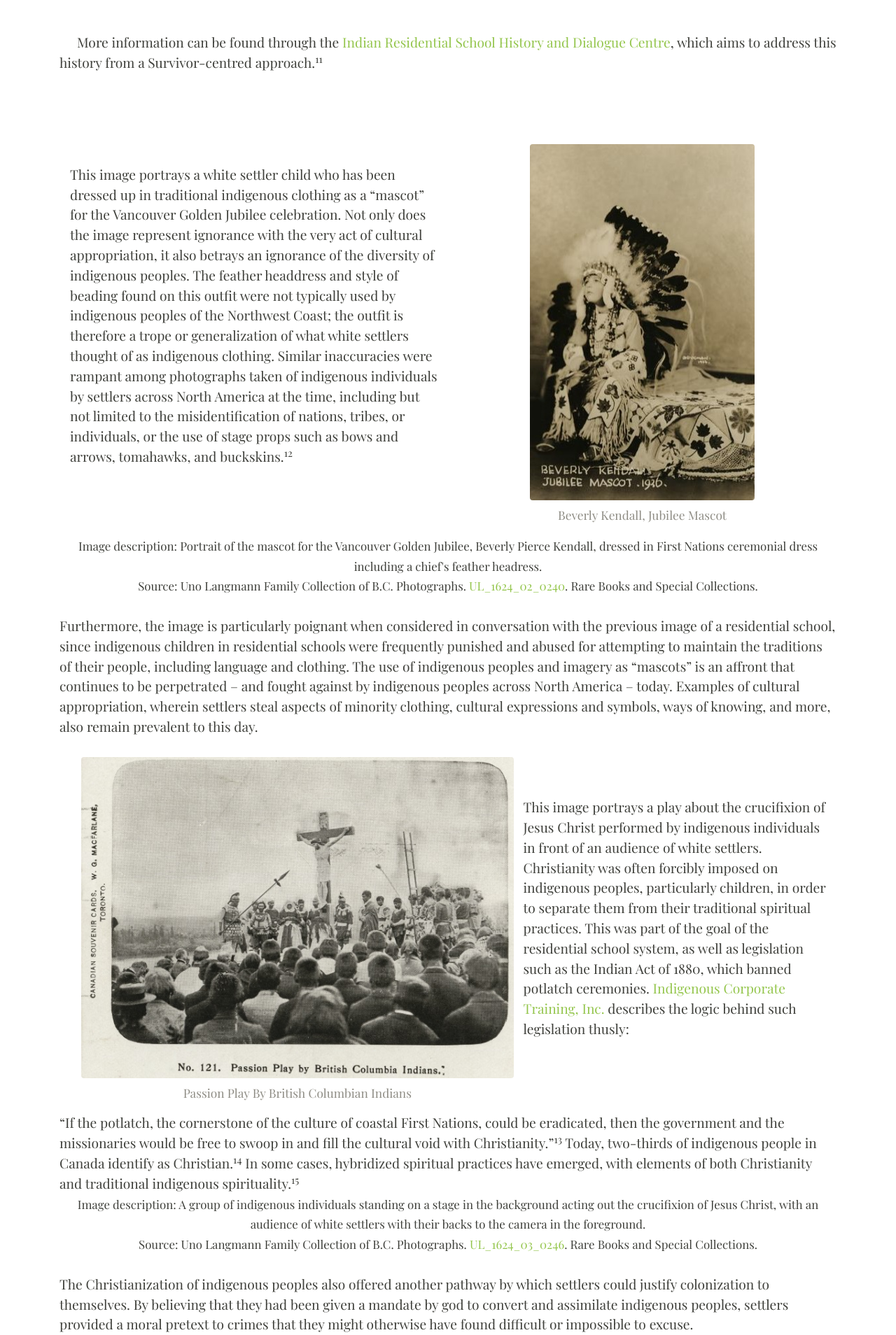
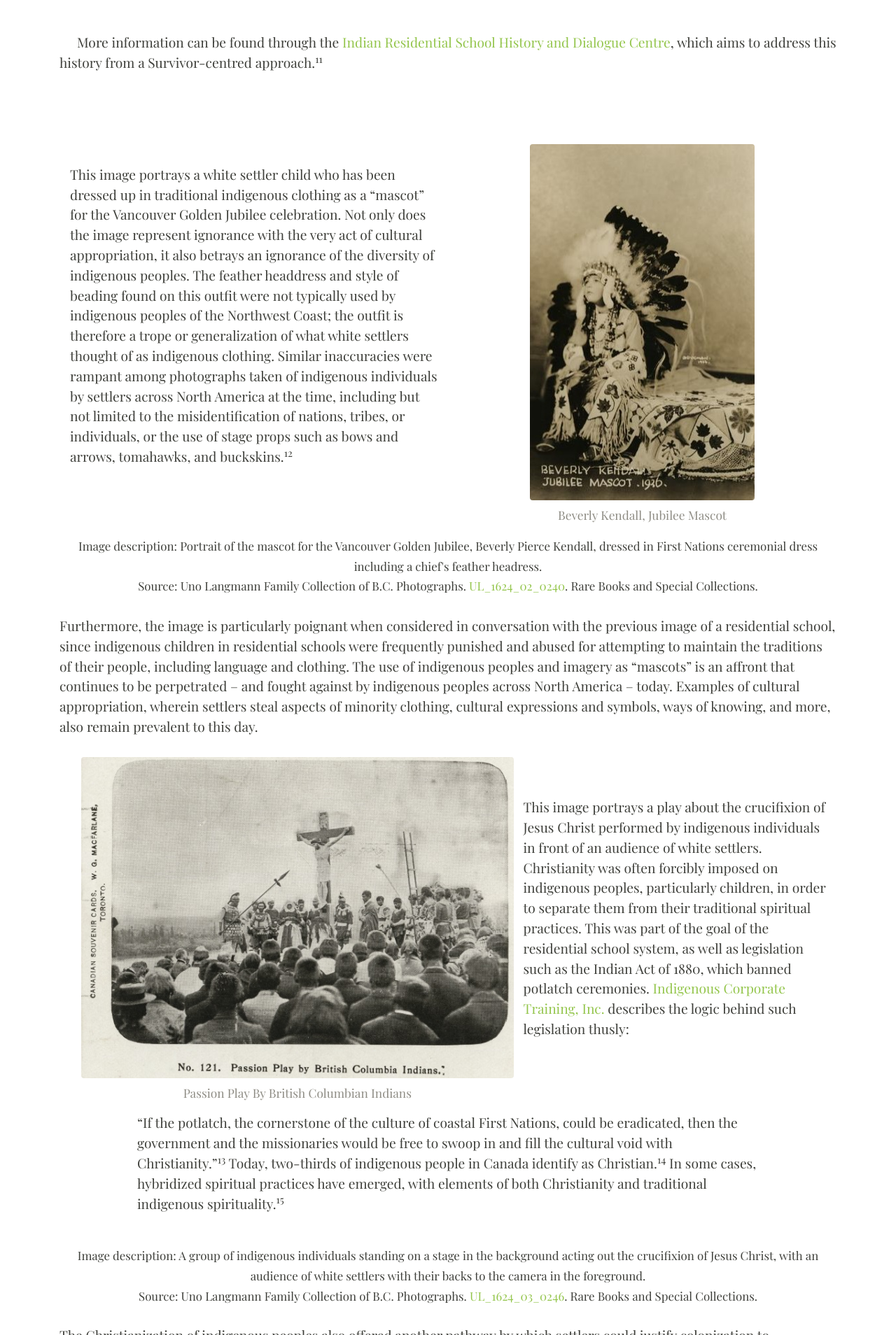
Before and after one commit to ashlynnprasad/langmann-2021, a Jekyll site: the page built from pages/relationswithindigenouspeoples.md, in a window 1280 px wide. Shown: the part 4492-6400 px from the top of the page at 70% size. Built offline with Jekyll 4.4.1, drawn with Linux system fonts in a browser that asks for light colours; nearby versions of some CDN libraries.

Commit message:
minor adjustments

```diff
--- a/pages/relationswithindigenouspeoples.md
+++ b/pages/relationswithindigenouspeoples.md
@@ -118,7 +118,7 @@ The use of indigenous peoples and imagery as “mascots” is an affront that co
   </div>
 </div>
 
-“If the potlatch, the cornerstone of the culture of coastal First Nations, could be eradicated, then the government and the missionaries would be free to swoop in and fill the cultural void with Christianity.”<sup>13</sup> Today, two-thirds of indigenous people in Canada identify as Christian.<sup>14</sup> In some cases, hybridized spiritual practices have emerged, with elements of both Christianity and traditional indigenous spirituality.<sup>15</sup><br>
+<p style="margin-left:10%; margin-right:10%;">“If the potlatch, the cornerstone of the culture of coastal First Nations, could be eradicated, then the government and the missionaries would be free to swoop in and fill the cultural void with Christianity.”<sup>13</sup> Today, two-thirds of indigenous people in Canada identify as Christian.<sup>14</sup> In some cases, hybridized spiritual practices have emerged, with elements of both Christianity and traditional indigenous spirituality.<sup>15</sup></p><br>
 <center><small>Image description: A group of indigenous individuals standing on a stage in the background acting out the crucifixion of Jesus Christ, with an audience of white settlers with their backs to the camera in the foreground.<br>
   Source: Uno Langmann Family Collection of B.C. Photographs. <a href="https://dx.doi.org/10.14288/1.0361456">UL_1624_03_0246</a>. Rare Books and Special Collections.</small></center><br>
 
```
